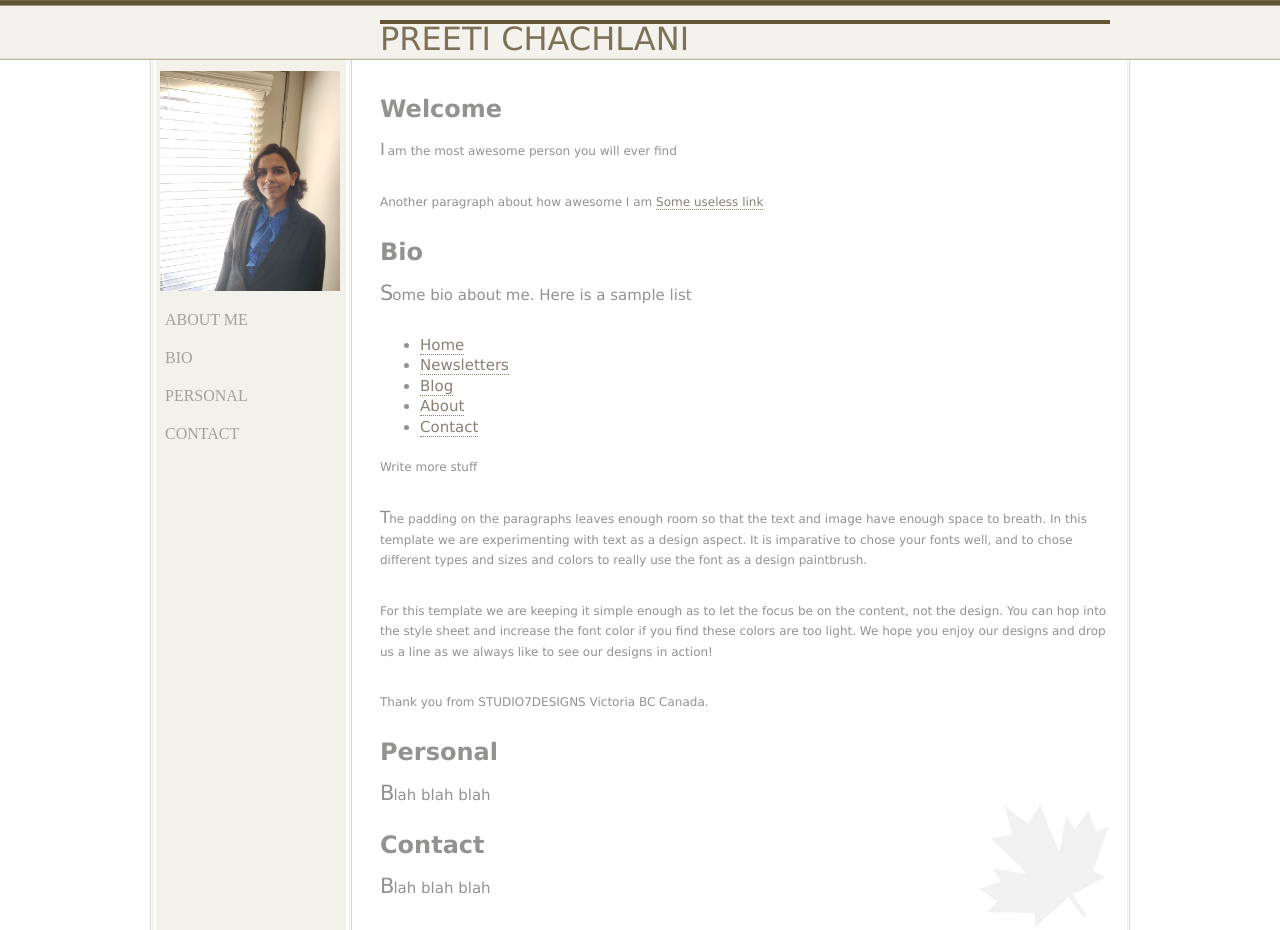
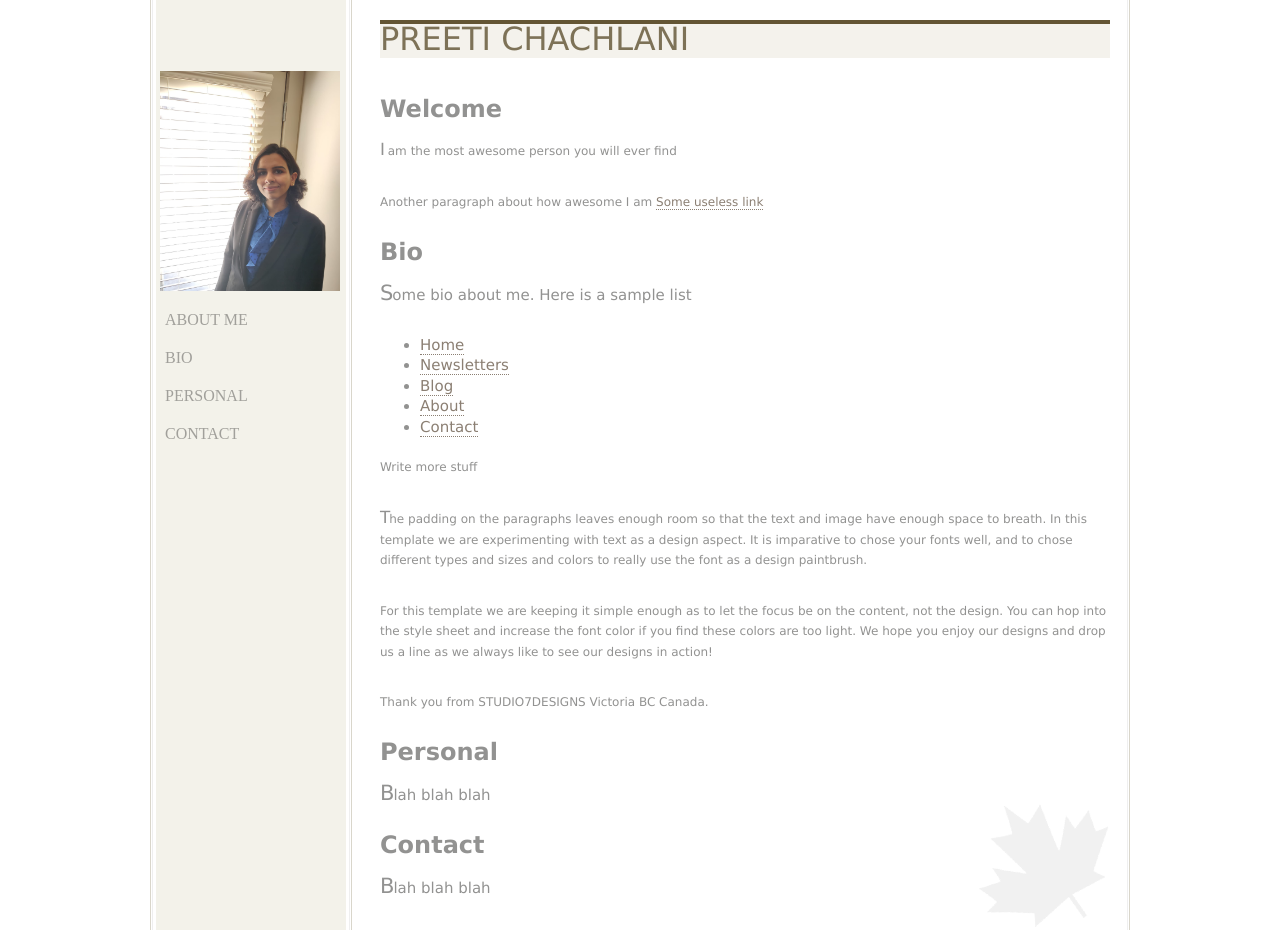
Before and after one commit to pchachlani/pchachlani.github.io, a plain HTML site: page index.html in a window 1280 px wide. Shown: the top 930 px of the page. Drawn offline with Linux system fonts and the light colour scheme.

Commit message:
Update main.css

```diff
--- a/css/main.css
+++ b/css/main.css
@@ -46,7 +46,7 @@ div#outer-wrapper {
 	background: url(../images/body-bkg.gif) repeat-y top center;
 }
 div#inner-wrapper {
-	background: url(../images/header-bkg.gif) repeat-x;
+	/*background: url(../images/header-bkg.gif) repeat-x;*/
 	background-size: 14px;
 /* 	height: 500px; */
 }
```
